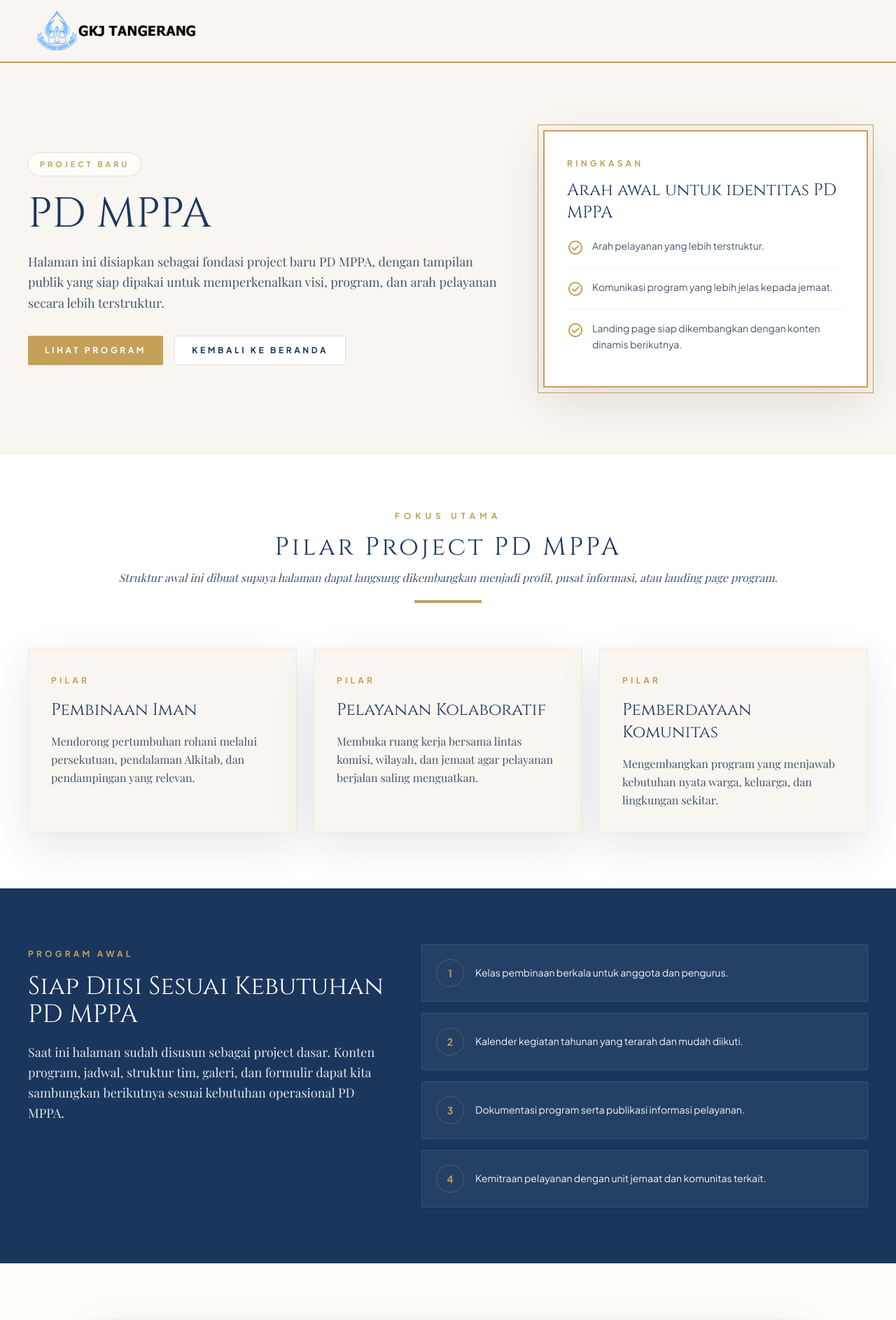
After one commit to fajarprie021/gkjtangerang-newdesign, a CodeIgniter app: page /ci_gkj2/pd-mppa in a window 1280 px wide. The commit adds this page. Shown: the top 1887 px of the page at 70% size. Run offline with CodeIgniter, Linux system fonts and the light colour scheme; data that the repository does not hold is empty; some libraries are stand-ins or nearby versions; some web fonts are replaced.

Commit message:
progress design gereja preview

```diff
--- a/application/config/routes.php
+++ b/application/config/routes.php
@@ -80,3 +80,4 @@ $route['admin/email'] = 'admin/identitas';
 $route['admin/socialmedia'] = 'admin/identitas';
 
 $route['pelayanan/(:any)'] = 'pelayanan/details/$1';
+$route['pd-mppa'] = 'pdmppa';
--- /dev/null
+++ b/application/controllers/PdMppa.php
@@ -0,0 +1,25 @@
+<?php
+defined('BASEPATH') OR exit('No direct script access allowed');
+
+class PdMppa extends CI_Controller {
+    public function __construct() {
+        parent::__construct();
+        $this->load->model('m_menu');
+        $this->load->model('m_profil');
+        $this->load->model('m_pengunjung');
+        $this->m_pengunjung->count_visitor();
+    }
+
+    public function index() {
+        $x['menu'] = $this->m_menu->get_all_menu();
+        $x['alamat'] = $this->m_profil->get_alamat();
+        $x['tlp'] = $this->m_profil->get_tlp();
+        $x['email'] = $this->m_profil->get_email();
+        $x['identitas'] = $this->m_profil->get_identitas();
+
+        $x['page_title'] = 'PD MPPA';
+        $x['content'] = 'projects/pd_mppa';
+
+        $this->load->view('layout/main', $x);
+    }
+}
--- a/application/views/layout/footer.php
+++ b/application/views/layout/footer.php
@@ -35,6 +35,8 @@
           href="<?php echo base_url('#kontak'); ?>">Lokasi Gereja</a></li>
       <li><a class="block transition hover:translate-x-1 hover:text-secondary"
           href="<?php echo base_url('#tentang'); ?>">Tentang Kami</a></li>
+      <li><a class="block transition hover:translate-x-1 hover:text-secondary"
+          href="<?php echo base_url('pd-mppa'); ?>">PD MPPA</a></li>
     </ul>
   </div>
 
--- a/application/views/layout/header.php
+++ b/application/views/layout/header.php
@@ -7,7 +7,7 @@
     <!-- Dynamic PHP Title -->
     <title>
         <?php foreach ($identitas->result() as $indexIdentitas) : ?>
-            Selamat Datang di <?php echo $indexIdentitas->nama_identitas; ?>
+            <?php echo isset($page_title) ? $page_title.' | ' : 'Selamat Datang di '; ?><?php echo $indexIdentitas->nama_identitas; ?>
         <?php endforeach; ?>
     </title>
     <!-- PHP Base URL for Favicon -->
--- /dev/null
+++ b/application/views/projects/pd_mppa.php
@@ -0,0 +1,129 @@
+<?php
+$focus_areas = [
+    [
+        'title' => 'Pembinaan Iman',
+        'description' => 'Mendorong pertumbuhan rohani melalui persekutuan, pendalaman Alkitab, dan pendampingan yang relevan.'
+    ],
+    [
+        'title' => 'Pelayanan Kolaboratif',
+        'description' => 'Membuka ruang kerja bersama lintas komisi, wilayah, dan jemaat agar pelayanan berjalan saling menguatkan.'
+    ],
+    [
+        'title' => 'Pemberdayaan Komunitas',
+        'description' => 'Mengembangkan program yang menjawab kebutuhan nyata warga, keluarga, dan lingkungan sekitar.'
+    ]
+];
+
+$programs = [
+    'Kelas pembinaan berkala untuk anggota dan pengurus.',
+    'Kalender kegiatan tahunan yang terarah dan mudah diikuti.',
+    'Dokumentasi program serta publikasi informasi pelayanan.',
+    'Kemitraan pelayanan dengan unit jemaat dan komunitas terkait.'
+];
+
+$highlights = [
+    'Arah pelayanan yang lebih terstruktur.',
+    'Komunikasi program yang lebih jelas kepada jemaat.',
+    'Landing page siap dikembangkan dengan konten dinamis berikutnya.'
+];
+?>
+
+<section class="relative overflow-hidden bg-cream">
+    <div class="absolute inset-0 batik-overlay"></div>
+    <div class="relative mx-auto max-w-7xl px-6 py-20 lg:px-10 lg:py-24">
+        <div class="grid gap-10 lg:grid-cols-[1.2fr_0.8fr] lg:items-center">
+            <div>
+                <span class="inline-flex items-center rounded-full border border-secondary/30 bg-white/80 px-4 py-2 text-[11px] font-bold uppercase tracking-[0.35em] text-secondary">
+                    Project Baru
+                </span>
+                <h1 class="mt-6 max-w-4xl font-headline text-4xl leading-tight text-primary md:text-5xl lg:text-6xl">
+                    PD MPPA
+                </h1>
+                <p class="mt-6 max-w-2xl font-serif text-lg leading-relaxed text-muted">
+                    Halaman ini disiapkan sebagai fondasi project baru PD MPPA, dengan tampilan publik yang siap dipakai untuk memperkenalkan visi, program, dan arah pelayanan secara lebih terstruktur.
+                </p>
+
+                <div class="mt-8 flex flex-wrap gap-4">
+                    <a href="#program" class="inline-flex items-center rounded-sm bg-secondary px-6 py-3 text-xs font-bold uppercase tracking-[0.3em] text-white transition hover:bg-primary">
+                        Lihat Program
+                    </a>
+                    <a href="<?php echo base_url(); ?>" class="inline-flex items-center rounded-sm border border-primary/15 bg-white px-6 py-3 text-xs font-bold uppercase tracking-[0.3em] text-primary transition hover:border-secondary hover:text-secondary">
+                        Kembali ke Beranda
+                    </a>
+                </div>
+            </div>
+
+            <div class="heritage-frame shadow-soft">
+                <div class="grid gap-5">
+                    <div>
+                        <span class="text-xs font-bold uppercase tracking-[0.35em] text-secondary">Ringkasan</span>
+                        <h2 class="mt-3 font-headline text-2xl text-primary">Arah awal untuk identitas PD MPPA</h2>
+                    </div>
+                    <div class="space-y-4">
+                        <?php foreach ($highlights as $highlight): ?>
+                            <div class="flex items-start gap-3 border-b border-secondary/10 pb-4 last:border-b-0">
+                                <span class="material-symbols-outlined mt-0.5 text-secondary">check_circle</span>
+                                <p class="text-sm leading-relaxed text-muted"><?php echo $highlight; ?></p>
+                            </div>
+                        <?php endforeach; ?>
+                    </div>
+                </div>
+            </div>
+        </div>
+    </div>
+</section>
+
+<section class="bg-white px-6 py-20 lg:px-10">
+    <div class="mx-auto max-w-7xl">
+        <?php
+        $this->load->view('components/section_header_center', [
+            'eyebrow' => 'Fokus Utama',
+            'title' => 'Pilar Project PD MPPA',
+            'subtitle' => 'Struktur awal ini dibuat supaya halaman dapat langsung dikembangkan menjadi profil, pusat informasi, atau landing page program.'
+        ]);
+        ?>
+
+        <div class="grid gap-6 md:grid-cols-3">
+            <?php foreach ($focus_areas as $item): ?>
+                <article class="rounded-sm border border-secondary/15 bg-cream p-8 shadow-soft">
+                    <span class="text-xs font-bold uppercase tracking-[0.35em] text-secondary">Pilar</span>
+                    <h3 class="mt-4 font-headline text-2xl text-primary"><?php echo $item['title']; ?></h3>
+                    <p class="mt-4 font-serif leading-relaxed text-muted"><?php echo $item['description']; ?></p>
+                </article>
+            <?php endforeach; ?>
+        </div>
+    </div>
+</section>
+
+<section id="program" class="bg-primary px-6 py-20 text-white lg:px-10">
+    <div class="mx-auto grid max-w-7xl gap-10 lg:grid-cols-[0.9fr_1.1fr]">
+        <div>
+            <span class="text-xs font-bold uppercase tracking-[0.35em] text-secondary">Program Awal</span>
+            <h2 class="mt-4 font-headline text-4xl">Siap Diisi Sesuai Kebutuhan PD MPPA</h2>
+            <p class="mt-5 max-w-xl font-serif text-lg leading-relaxed text-slate-200">
+                Saat ini halaman sudah disusun sebagai project dasar. Konten program, jadwal, struktur tim, galeri, dan formulir dapat kita sambungkan berikutnya sesuai kebutuhan operasional PD MPPA.
+            </p>
+        </div>
+
+        <div class="grid gap-4">
+            <?php foreach ($programs as $index => $program): ?>
+                <div class="flex items-start gap-4 rounded-sm border border-white/10 bg-white/5 p-5 backdrop-blur-sm">
+                    <span class="flex h-10 w-10 shrink-0 items-center justify-center rounded-full border border-secondary/30 text-sm font-bold text-secondary">
+                        <?php echo $index + 1; ?>
+                    </span>
+                    <p class="pt-2 text-sm leading-relaxed text-slate-100"><?php echo $program; ?></p>
+                </div>
+            <?php endforeach; ?>
+        </div>
+    </div>
+</section>
+
+<section class="bg-background px-6 py-20 lg:px-10">
+    <div class="mx-auto max-w-5xl rounded-sm border border-secondary/15 bg-white p-10 text-center shadow-soft md:p-14">
+        <span class="text-xs font-bold uppercase tracking-[0.35em] text-secondary">Next Step</span>
+        <h2 class="mt-4 font-headline text-4xl text-primary">Project dasar PD MPPA sudah siap</h2>
+        <p class="mx-auto mt-5 max-w-2xl font-serif text-lg leading-relaxed text-muted">
+            Kalau kamu mau, tahap berikutnya kita bisa lanjut isi konten asli PD MPPA, tambah menu khusus, sambungkan ke database, atau buat versi admin untuk kelola halaman ini.
+        </p>
+    </div>
+</section>
```
Also changed, not shown: 1 other file.
